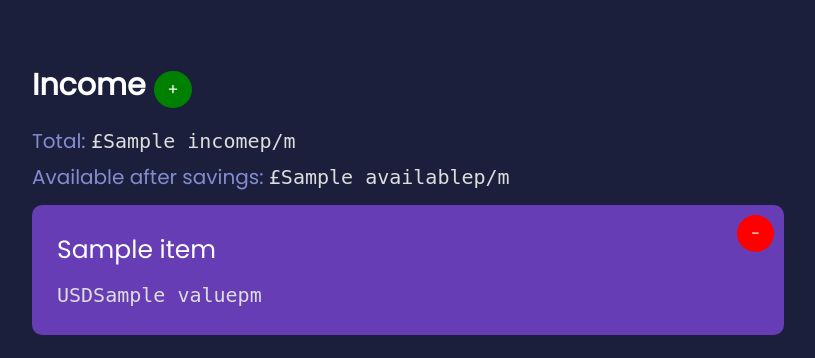
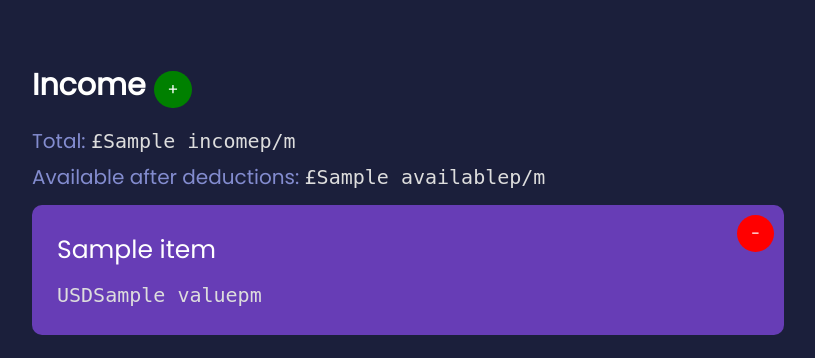
Before and after one commit to oscie57/silly-finance-manager, a Flask app: template templates/manager_layout.html in a window 1280 px wide. Shown: the top 358 px of the page, without its empty margins (232-1047 px from the left). Run offline with Flask 3, Linux system fonts and the light colour scheme; the template is opened without the code that fills it: most values are stand-ins (such as "Sample title", 1, 10 or a date in 2020).

Commit message:
i genuinely forgot what changes ivem ade

```diff
--- a/app.py
+++ b/app.py
@@ -70,9 +70,15 @@ def manager():
             'subscriptions': format(subscriptions_total, '.2f'),
             'subscriptions_free': format(savings_min - subscriptions_total, '.2f'),
             'income': format(income_total, '.2f'),
-            'savings': format(savings_max - subscriptions_total, '.2f'),
-            'available': format(income_total - savings_max, '.2f')
         }
+        if data['savings']['standalone'] == True:
+            values['savings'] = format(savings_min, '.2f')
+            values['available'] = format(income_total - savings_min - subscriptions_total, '.2f')
+            values['subscriptions_free'] = format(income_total - savings_min - subscriptions_total, '.2f')
+        else:
+            values['savings'] = format(savings_max - subscriptions_total, '.2f')
+            values['available'] = format(income_total - savings_max, '.2f')
+            values['subscriptions_free'] = format(savings_min - subscriptions_total, '.2f')
     else:
         values = {}
 
@@ -97,4 +103,4 @@ def css(file):
     return send_file(f"./css/{file}.css")
 
 if __name__ == '__main__':
-    app.run('127.0.0.1', 80, debug=True)
+    app.run('192.168.0.69', 80, debug=True)
--- a/templates/includes/announcements.html
+++ b/templates/includes/announcements.html
@@ -3,45 +3,53 @@
         <div class="notification is-success">
             Category has been created!
         </div>
+        <br>
     {% endif %}
 
     {% if "category_deleted" in announcements %}
         <div class="notification is-success">
             Category has been deleted!
         </div>
+        <br>
     {% endif %}
 
     {% if "category_exists" in announcements %}
         <div class="notification is-warning">
             Category already exists!
         </div>
+        <br>
     {% endif %}
 
     {% if "category_doesnt_exist" in announcements %}
         <div class="notification is-warning">
             Category doesn't exist!
         </div>
+        <br>
     {% endif %}
 
     {% if "category_not_empty" in announcements %}
         <div class="notification is-warning">
             Category is not empty! Delete the contents first before attempting to delete the category.
         </div>
+        <br>
     {% endif %}
 
     {% if "video_exists" in announcements %}
         <div class="notification is-warning">
             Video already exists!
         </div>
+        <br>
     {% endif %}
 
     {% if "example" in announcements %}
         <div class="notification is-warning">
             This is an example announcement!
         </div>
+        <br>
         <div class="notification is-success">
             This is an example announcement!
         </div>
+        <br>
     {% endif %}
 
 
@@ -50,25 +58,27 @@
         <div class="notification is-warning">
             Your income currency is not set to GBP! Values have been roughly converted to GBP in the totals and savings calulator, however this may not be accurate. Income listed will still be in its original currency.
         </div>
+        <br>
     {% endif %}
 
     {% if "income_currency_not_pound" in announcements %}
         <div class="notification is-warning">
             Your income currency is not set to GBP! This may cause issues with the totals and savings calculator.
-            <br><br>
-            TODO: Convert USD to GBP for totals and savings calculator
         </div>
+        <br>
     {% endif %}
 
     {% if "subscription_currency_converted" in announcements %}
         <div class="notification is-warning">
             One of the subscriptions' currency is not set to GBP! Values have been roughly converted to GBP in the totals and savings calulator, however this may not be accurate. Subscriptions listed will still be in their original currency.
         </div>
+        <br>
     {% endif %}
 
     {% if "subscription_currency_not_pound" in announcements %}
         <div class="notification is-warning">
             One of the subscriptions' currency is not set to GBP and was unable to be converted! This may cause issues with the totals and savings calculator.
         </div>
+        <br>
     {% endif %}
 {% endif %}
--- a/templates/manager_content.html
+++ b/templates/manager_content.html
@@ -6,7 +6,7 @@
     <p>
         Total: <span class="value">£{{ values['income'] }}p/m</span>
     </p>
-    <p>Available after savings: <span class="value">£{{ values['available'] }}p/m</span></p>
+    <p>Available after deductions: <span class="value">£{{ values['available'] }}p/m</span></p>
 
     <div class="section">
         {% for item in income %}
```
Also changed, not shown: 1 other file.
